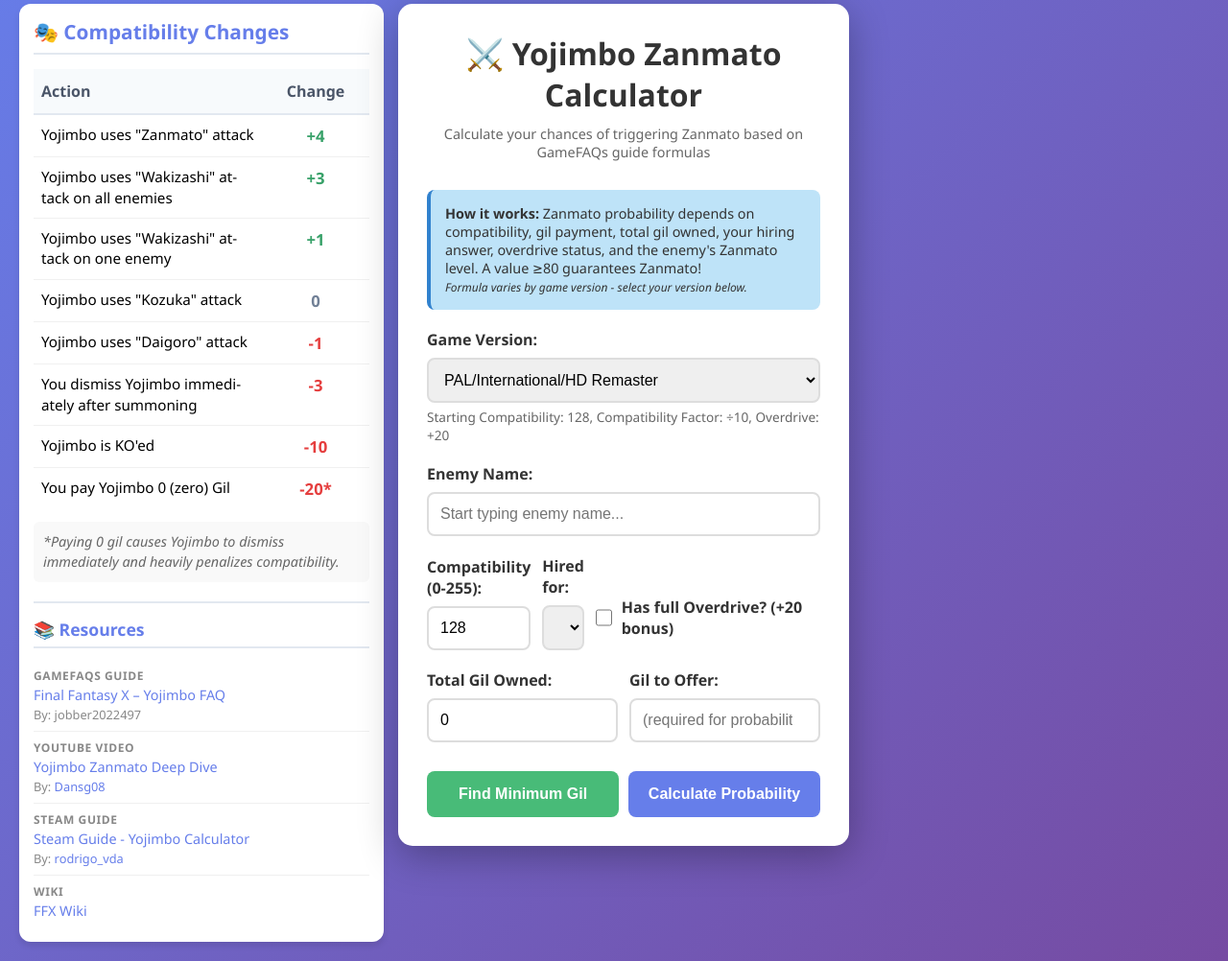
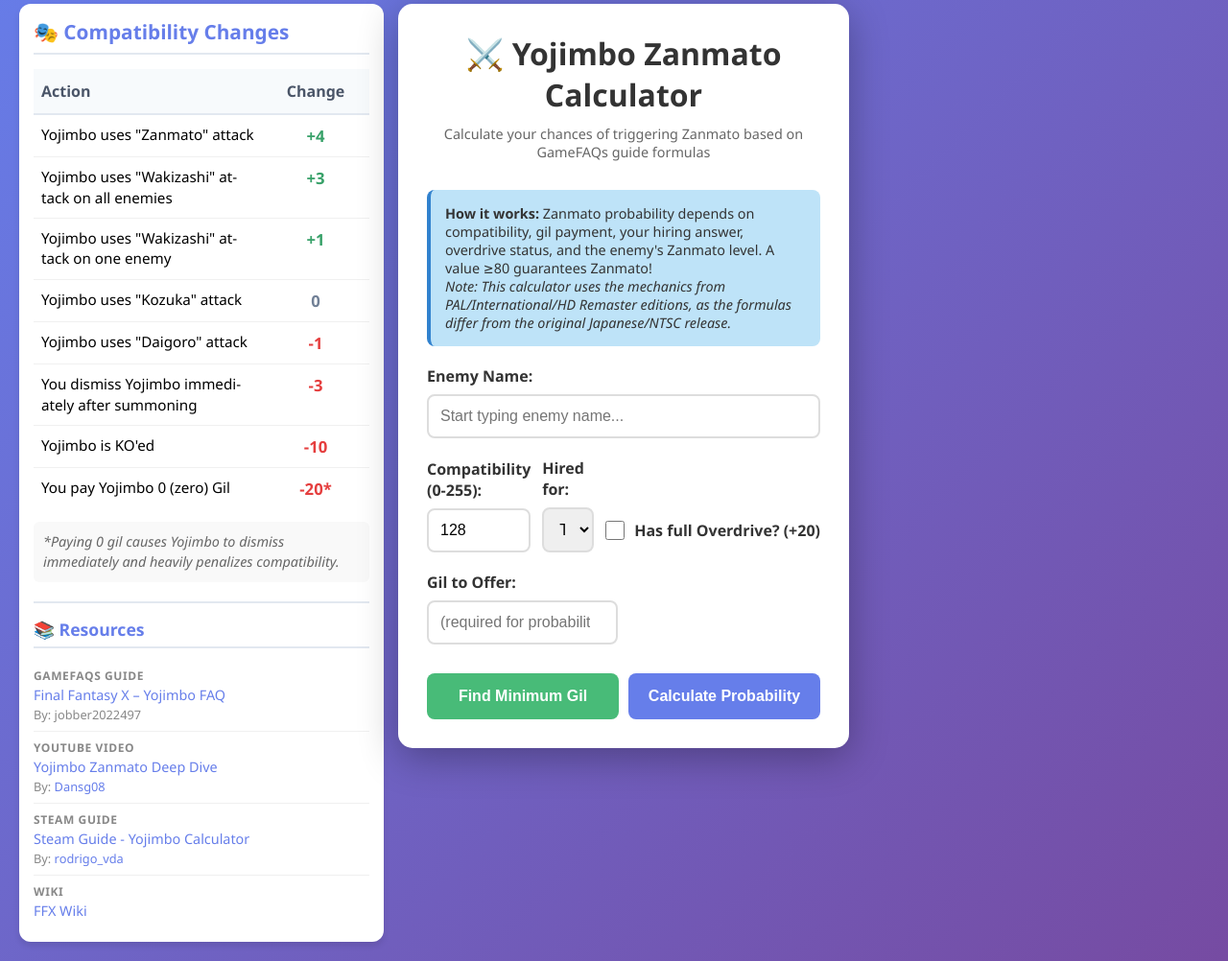
Before and after one commit to EdgeSync/Yojimbo-Zanmato-Calculator, a Flask app: page / in a window 1280 px wide. Shown: the part 104-1106 px from the top of the page at 96% size. Run offline with Flask 3, Linux system fonts and the light colour scheme.

Commit message:
fix: correct Zanmato algorithm, add spending charts, streamline to PAL/International version only

```diff
--- a/app.py
+++ b/app.py
@@ -17,9 +17,8 @@ GOAL_TRAINING = "training"
 GOAL_DESTROY_FIENDS = "destroy_fiends"
 GOAL_STRONG = "strong_enemies"
 
-# Game version constants
-VERSION_ORIGINAL = "original"  # North American & Original Japanese
-VERSION_INTERNATIONAL = "international"  # International/PAL/HD Remaster
+# Game version for PAL/International/HD Remaster only
+VERSION_INTERNATIONAL = "international"
 
 GOAL_LABELS = {
     GOAL_TRAINING: "To train as a summoner",
@@ -89,32 +88,22 @@ SPENDING_CHARTS = {
     }
 }
 
-# Version-specific settings
+# International version settings only
 VERSION_SETTINGS = {
-    VERSION_ORIGINAL: {
-        "name": "NTSC/Original Japanese",
-        "starting_compatibility": 50,
-        "compatibility_divisor": 30,
-        "overdrive_bonus": 2,
-        "gil_multiplier": 2
-    },
-    VERSION_INTERNATIONAL: {
-        "name": "PAL/International/HD Remaster",
-        "starting_compatibility": 128,
-        "compatibility_divisor": 10,
-        "overdrive_bonus": 20,
-        "gil_multiplier": 4
-    }
+    "name": "PAL/International/HD Remaster",
+    "starting_compatibility": 128,
+    "compatibility_divisor": 10,
+    "overdrive_bonus": 20,
+    "gil_multiplier": 4
 }
 
-def get_gil_motivation(gil_offered, version):
+def get_gil_motivation(gil_offered):
     """Get motivation value using correct GameFAQs logarithmic formula."""
     if gil_offered <= 1:
         return 0
 
-    # GameFAQs formula: ([ln(P)/ln(2)] - 1) * multiplier
-    settings = VERSION_SETTINGS[version]
-    motivation = (math.log(gil_offered) / math.log(2) - 1) * settings["gil_multiplier"]
+    # GameFAQs formula: ([ln(P)/ln(2)] - 1) * multiplier (International version)
+    motivation = (math.log(gil_offered) / math.log(2) - 1) * VERSION_SETTINGS["gil_multiplier"]
     return math.floor(motivation)
 
 
@@ -132,25 +121,24 @@ def get_level_multiplier(zanmato_level, hiring_goal):
             return 0.4
 
 
-def calculate_paid_zanmato_value(compatibility, total_gil, payment, zanmato_level, hiring_goal, overdrive, version):
+def calculate_paid_zanmato_value(compatibility, payment, zanmato_level, hiring_goal, overdrive):
     """
     Calculate the Zanmato value for a paid Zanmato attempt.
     Uses correct formulas based on game code analysis.
     """
-    settings = VERSION_SETTINGS[version]
 
     # Step 1: Gil motivation from logarithmic formula
-    gil_motivation = get_gil_motivation(payment, version)
+    gil_motivation = get_gil_motivation(payment)
 
     # Step 2: Compatibility motivation = Gil motivation + (compatibility/10)
-    compatibility_motivation = gil_motivation + math.floor(compatibility / settings["compatibility_divisor"])
+    compatibility_motivation = gil_motivation + math.floor(compatibility / VERSION_SETTINGS["compatibility_divisor"])
 
     # Step 3: Zanmato level motivation = Compatibility motivation × choice multiplier
     level_mult = get_level_multiplier(zanmato_level, hiring_goal)
     zanmato_level_motivation = math.floor(compatibility_motivation * level_mult)
 
     # Step 4: Overdrive motivation = Zanmato level motivation + overdrive bonus
-    overdrive_bonus = settings["overdrive_bonus"] if overdrive else 0
+    overdrive_bonus = VERSION_SETTINGS["overdrive_bonus"] if overdrive else 0
     overdrive_motivation = zanmato_level_motivation + overdrive_bonus
 
 
@@ -161,7 +149,7 @@ def calculate_paid_zanmato_value(compatibility, total_gil, payment, zanmato_leve
         "min_value": overdrive_motivation,  # random = 0
         "max_value": overdrive_motivation + 63,  # random = 63
         "gil_motivation": gil_motivation,
-        "compatibility_contribution": math.floor(compatibility / settings["compatibility_divisor"]),
+        "compatibility_contribution": math.floor(compatibility / VERSION_SETTINGS["compatibility_divisor"]),
         "ratio_applied": False,  # No longer used
         "level_multiplier": level_mult,
         "overdrive_bonus": overdrive_bonus,
@@ -174,12 +162,12 @@ def calculate_paid_zanmato_value(compatibility, total_gil, payment, zanmato_leve
     }
 
 
-def calculate_zanmato_probability(compatibility, total_gil, payment, zanmato_level, hiring_goal, overdrive, version):
+def calculate_zanmato_probability(compatibility, payment, zanmato_level, hiring_goal, overdrive):
     """
     Calculate probability of Zanmato.
     Zanmato occurs when final value >= 80
     """
-    result = calculate_paid_zanmato_value(compatibility, total_gil, payment, zanmato_level, hiring_goal, overdrive, version)
+    result = calculate_paid_zanmato_value(compatibility, payment, zanmato_level, hiring_goal, overdrive)
 
     min_val = result["min_value"]
     max_val = result["max_value"]
@@ -207,7 +195,7 @@ def calculate_zanmato_probability(compatibility, total_gil, payment, zanmato_lev
     }
 
 
-def find_minimum_gil(compatibility, total_gil, zanmato_level, hiring_goal, overdrive, version):
+def find_minimum_gil(compatibility, zanmato_level, hiring_goal, overdrive):
     """Find the most efficient gil bracket for the highest achievable percentage."""
 
     # Define gil brackets based on the reference tables (powers of 2 pattern)
@@ -223,7 +211,7 @@ def find_minimum_gil(compatibility, total_gil, zanmato_level, hiring_goal, overd
         if gil_amount > MAX_GIL:
             break
 
-        calc = calculate_zanmato_probability(compatibility, total_gil, gil_amount, zanmato_level, hiring_goal, overdrive, version)
+        calc = calculate_zanmato_probability(compatibility, gil_amount, zanmato_level, hiring_goal, overdrive)
 
         # Check for guaranteed first
         if calc["guaranteed"]:
@@ -257,9 +245,7 @@ def index():
     enemy_list = get_enemy_names()
     return render_template('index.html',
                           enemies=enemy_list,
-                          goal_labels=GOAL_LABELS,
-                          version_settings=VERSION_SETTINGS,
-                          default_version=VERSION_INTERNATIONAL)
+                          goal_labels=GOAL_LABELS)
 
 
 @app.route('/calculate', methods=['POST'])
@@ -268,18 +254,10 @@ def calculate():
     try:
         data = request.json
 
-        # Get version (default to International for HD Remaster)
-        version = data.get('version', VERSION_INTERNATIONAL)
-        if version not in VERSION_SETTINGS:
-            version = VERSION_INTERNATIONAL
-
         enemy_name = data.get('enemy')
-        compatibility = int(data.get('compatibility', VERSION_SETTINGS[version]["starting_compatibility"]))
+        compatibility = int(data.get('compatibility', VERSION_SETTINGS["starting_compatibility"]))
         if compatibility < 0 or compatibility > 255:
             return jsonify({"error": "Compatibility must be between 0 and 255."}), 400
-        total_gil = int(data.get('total_gil', 0))
-        if total_gil < 0:
-            return jsonify({"error": "Total gil owned cannot be negative."}), 400
         hiring_goal = data.get('hiring_goal', GOAL_TRAINING)
         if hiring_goal not in GOAL_LABELS:
             hiring_goal = GOAL_TRAINING
@@ -295,7 +273,7 @@ def calculate():
 
         if calc_type == 'minimum':
             # Find minimum gil for best Zanmato chance
-            result_data = find_minimum_gil(compatibility, total_gil, zanmato_level, hiring_goal, overdrive, version)
+            result_data = find_minimum_gil(compatibility, zanmato_level, hiring_goal, overdrive)
 
             if result_data is None:
                 return jsonify({"error": "Cannot calculate Zanmato probabilities with these parameters"}), 400
@@ -303,7 +281,7 @@ def calculate():
             min_gil = result_data["minimum_gil"]
 
             # Calculate detailed breakdown at that payment
-            detailed_result = calculate_zanmato_probability(compatibility, total_gil, min_gil, zanmato_level, hiring_goal, overdrive, version)
+            detailed_result = calculate_zanmato_probability(compatibility, min_gil, zanmato_level, hiring_goal, overdrive)
 
             return jsonify({
                 "type": "minimum_gil",
@@ -315,9 +293,7 @@ def calculate():
                 "enemy": enemy_name,
                 "enemy_info": enemy_info,
                 "zanmato_level": zanmato_level,
-                "compatibility": compatibility,
-                "version": version,
-                "version_name": VERSION_SETTINGS[version]["name"]
+                "compatibility": compatibility
             })
         else:  # probability calculation
             payment = int(data.get('payment', 0))
@@ -326,7 +302,7 @@ def calculate():
             if payment <= 0:
                 return jsonify({"error": "Gil payment must be greater than 0. Yojimbo dismisses if offered 0 gil."}), 400
 
-            result = calculate_zanmato_probability(compatibility, total_gil, payment, zanmato_level, hiring_goal, overdrive, version)
+            result = calculate_zanmato_probability(compatibility, payment, zanmato_level, hiring_goal, overdrive)
 
             return jsonify({
                 "type": "probability",
@@ -339,9 +315,7 @@ def calculate():
                 "enemy": enemy_name,
                 "enemy_info": enemy_info,
                 "zanmato_level": zanmato_level,
-                "compatibility": compatibility,
-                "version": version,
-                "version_name": VERSION_SETTINGS[version]["name"]
+                "compatibility": compatibility
             })
 
     except ValueError as e:
--- a/templates/index.html
+++ b/templates/index.html
@@ -918,23 +918,13 @@
             <p class="subtitle">Calculate your chances of triggering Zanmato based on GameFAQs guide formulas</p>
 
             <div class="info-text">
-                <strong>How it works:</strong> Zanmato probability depends on compatibility, gil payment, total gil owned,
-                your hiring answer, overdrive status, and the enemy's Zanmato level. A value ≥80 guarantees Zanmato!<br>
-                <small><em>Formula varies by game version - select your version below.</em></small>
+                <strong>How it works:</strong> Zanmato probability depends on compatibility, gil payment,
+                your hiring answer, overdrive status, and the enemy's Zanmato level. A value ≥80 guarantees Zanmato!
+                <br><em>Note: This calculator uses the mechanics from PAL/International/HD Remaster editions,
+                as the formulas differ from the original Japanese/NTSC release.</em>
             </div>
 
         <form id="calculatorForm">
-            <div class="form-group">
-                <label for="gameVersion">Game Version:</label>
-                <select id="gameVersion" name="gameVersion" required>
-                    {% for key, settings in version_settings.items() %}
-                    <option value="{{ key }}" {% if key == default_version %}selected{% endif %}>{{ settings.name }}</option>
-                    {% endfor %}
-                </select>
-                <small style="color: #666; font-size: 0.85em; margin-top: 5px; display: block;">
-                    <span id="versionInfo">Select version to see details</span>
-                </small>
-            </div>
             <div class="form-group">
                 <label for="enemy">Enemy Name:</label>
                 <div class="input-wrapper">
@@ -965,11 +955,7 @@
                 </div>
             </div>
 
-            <div class="form-row two-col">
-                <div class="form-group">
-                    <label for="totalGil">Total Gil Owned:</label>
-                    <input type="number" id="totalGil" name="totalGil" value="0" min="0" max="999999999" required>
-                </div>
+            <div class="form-row">
                 <div class="form-group" id="paymentGroup">
                     <label for="payment">Gil to Offer:</label>
                     <input type="number" id="payment" name="payment" min="1" max="99999999" placeholder="(required for probability)">
@@ -1094,40 +1080,16 @@
 
     <script>
         const enemies = {{ enemies | tojson }};
-        const versionSettings = {{ version_settings | tojson }};
 
         const enemyInput = document.getElementById('enemy');
         const suggestionsDiv = document.getElementById('suggestions');
         const form = document.getElementById('calculatorForm');
         const resultsDiv = document.getElementById('results');
         const errorDiv = document.getElementById('error');
-        const gameVersionSelect = document.getElementById('gameVersion');
         const compatibilityInput = document.getElementById('compatibility');
-        const versionInfoSpan = document.getElementById('versionInfo');
-        const overdriveBonusSpan = document.getElementById('overdriveBonus');
-
-        // Handle version changes
-        function updateVersionInfo() {
-            const selectedVersion = gameVersionSelect.value;
-            const settings = versionSettings[selectedVersion];
-
-            // Update compatibility default
-            compatibilityInput.value = settings.starting_compatibility;
-
-            // Update overdrive bonus display
-            overdriveBonusSpan.textContent = `(+${settings.overdrive_bonus} bonus)`;
-
-            // Update version info text
-            versionInfoSpan.innerHTML = `
-                Starting Compatibility: ${settings.starting_compatibility},
-                Compatibility Factor: ÷${settings.compatibility_divisor},
-                Overdrive: +${settings.overdrive_bonus}
-            `;
-        }
-
-        // Initialize version info and listen for changes
-        gameVersionSelect.addEventListener('change', updateVersionInfo);
-        updateVersionInfo(); // Set initial values
+
+        // Set default compatibility for International/PAL/HD version
+        compatibilityInput.value = 128;
 
         // Enemy autocomplete
         let currentSuggestions = [];
@@ -1392,12 +1354,10 @@
             return {
                 enemy: enemyInput.value,
                 compatibility: parseInt(document.getElementById('compatibility').value),
-                total_gil: parseInt(document.getElementById('totalGil').value),
                 payment: paymentValue,
                 hiring_goal: document.getElementById('hiringGoal').value,
                 overdrive: document.getElementById('overdrive').checked,
-                calc_type: calcType,
-                version: gameVersionSelect.value
+                calc_type: calcType
             };
         }
 
@@ -1440,14 +1400,6 @@
             const compatValue = parseInt(document.getElementById('compatibility').value);
             if (isNaN(compatValue) || compatValue < 0 || compatValue > 255) {
                 errorDiv.textContent = 'Compatibility must be between 0 and 255.';
-                errorDiv.classList.add('show');
-                resultsDiv.classList.remove('show');
-                return;
-            }
-
-            const totalGilValue = parseInt(document.getElementById('totalGil').value);
-            if (isNaN(totalGilValue) || totalGilValue < 0) {
-                errorDiv.textContent = 'Total gil owned must be 0 or greater.';
                 errorDiv.classList.add('show');
                 resultsDiv.classList.remove('show');
                 return;
@@ -1532,17 +1484,13 @@
             // Add breakdown
             html += `
                 <div class="result-item">
-                    <div class="result-label">Game Version:</div>
-                    <div class="result-value">${result.version_name || 'Unknown'}</div>
-                </div>
-                <div class="result-item">
                     <div class="result-label">Calculation Breakdown:</div>
                     <div class="result-value">
                         Gil Motivation: +${result.breakdown.gil_motivation}<br>
                         Compatibility Contribution: +${result.breakdown.compatibility_contribution}<br>
                         Overdrive Bonus: +${result.breakdown.overdrive_bonus}<br>
                         Random Range: 0 to 63<br>
-                        <small><em>Formula varies by game version - see steps in breakdown</em></small>
+                        <small><em>Calculations for PAL/International/HD Remaster version</em></small>
                     </div>
                 </div>
             `;
```
